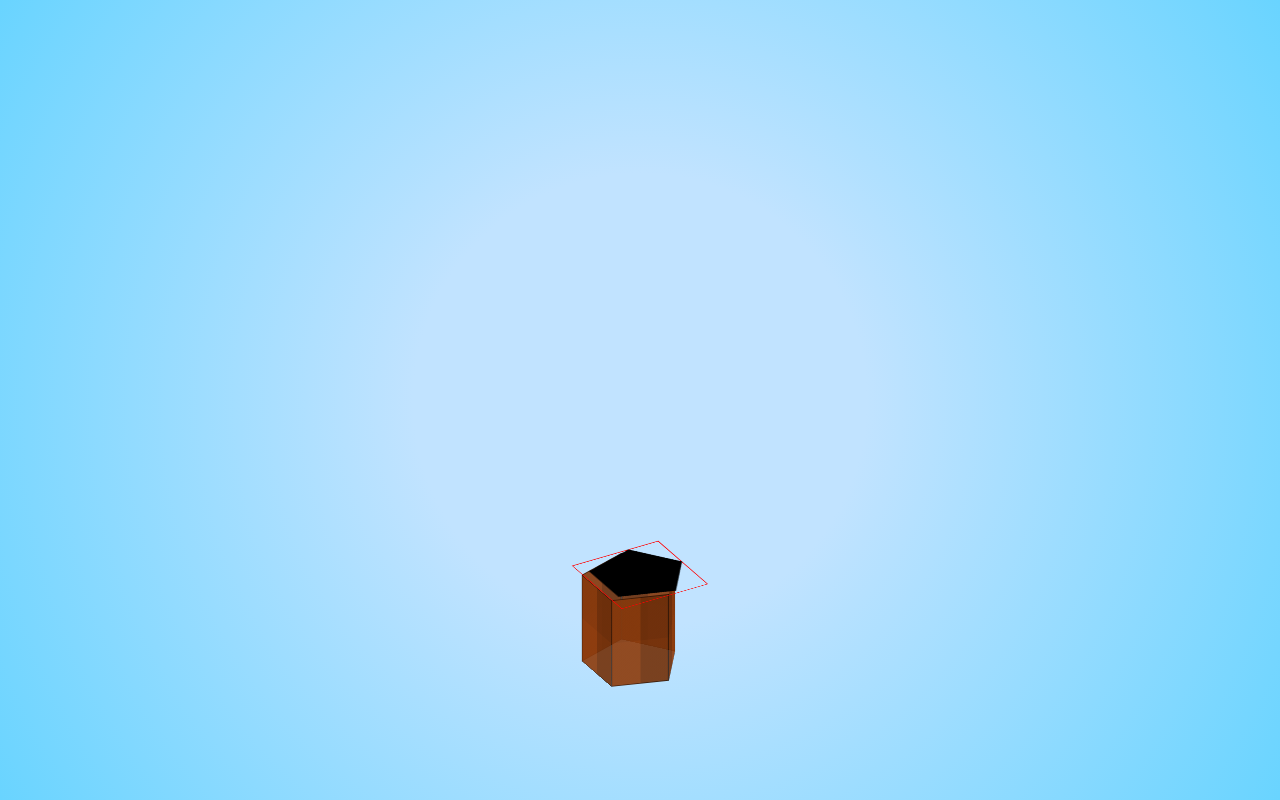
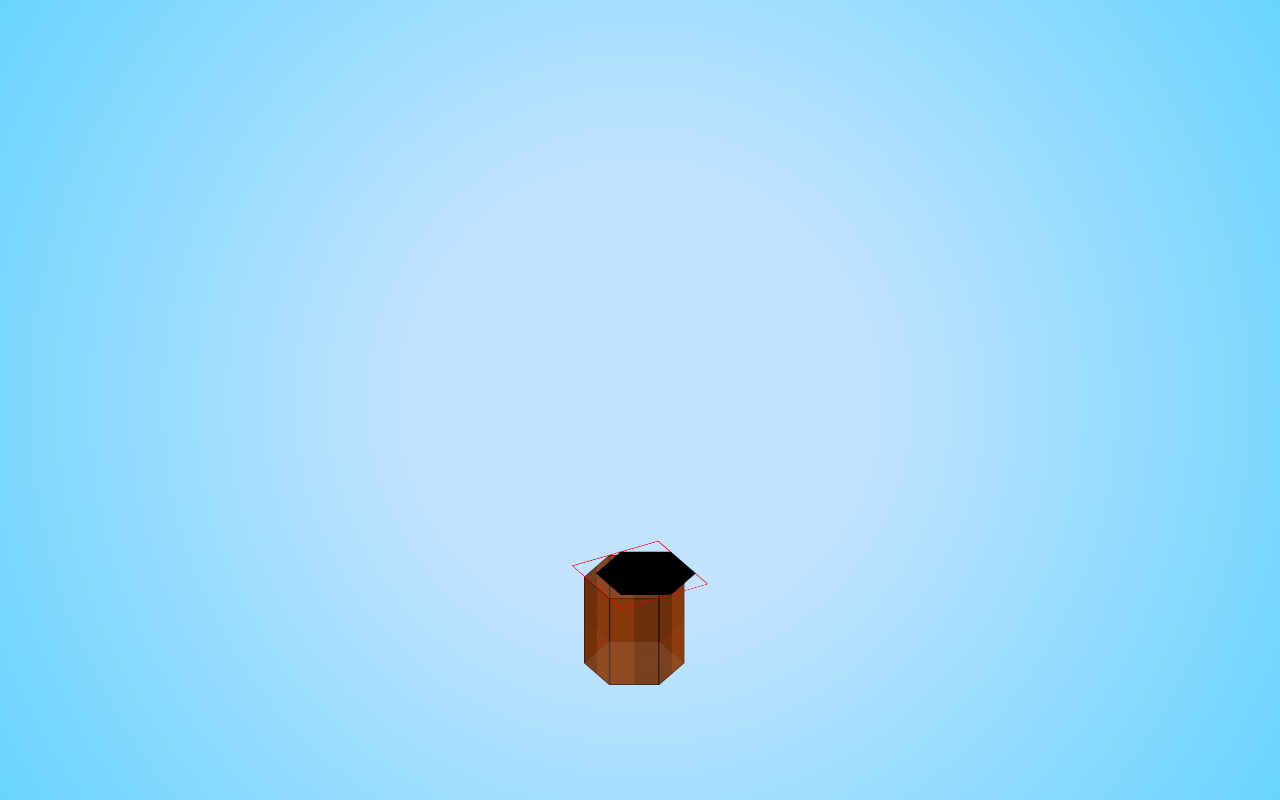
Before and after one commit to Danya-hub/bulding, a plain HTML site: page src/index.html in a window 1280 px wide. Drawn offline with Linux system fonts and the light colour scheme.

Commit message:
create site for bulding

```diff
--- a/src/index.js
+++ b/src/index.js
@@ -4,5 +4,5 @@ import objectOfShapes from "./js/createShape.js";
 import _getArrOfShapes from "./js/getArrOfShapes.js";
 import _createPlatform from "./js/createPlatform.js";
 
-const dataOfShapes = _getArrOfShapes(10, objectOfShapes, 100, 100); //number of shapes, object, width, height
-_createPlatform(dataOfShapes[2], 1); //shapes, number of sides //! sides 40
+const dataOfShapes = _getArrOfShapes(100, objectOfShapes, 100, 100); //number of shapes, object, width, height
+_createPlatform(dataOfShapes[3], 1); //shapes, number of sides // data.r <-- 2
--- a/src/js/createShape.js
+++ b/src/js/createShape.js
@@ -47,11 +47,11 @@ const _createShape = (numberOfSide, size) => {
     }
 
     function _createElem() {
-        data.insDegree = Math.round((180 * (data.numberOfSides - 2)) / data.numberOfSides),
+        data.insDegree = (180 * (data.numberOfSides - 2)) / data.numberOfSides,
             data.centDegree = 360 / data.numberOfSides;
-        data.w = data.maxW * (data.insDegree > 90 ? Math.sin((180 / data.numberOfSides) * (Math.PI / 180)) : 1);
-        data.r = data.w / (2 * Math.tan(180 / data.numberOfSides * (Math.PI / 180))),
-            data.R = data.w / (2 * Math.sin(180 / data.numberOfSides * (Math.PI / 180)));
+        data.w = data.maxW * (data.insDegree > 90 ? Math.sin((data.centDegree / 2) * (Math.PI / 180)) : 1);
+        data.r = data.w / (2 * Math.tan((data.centDegree / 2) * (Math.PI / 180))),
+            data.R = data.w / (2 * Math.sin((data.centDegree / 2) * (Math.PI / 180)));
 
         let parentElem = document.createElement('div');
         parentElem.className = 'baseSide';
--- a/src/js/createSurface.js
+++ b/src/js/createSurface.js
@@ -1,26 +1,27 @@
 const createSurface = (object) => {
     let coordForShape = '';
-    object.points.forEach((coord, i) => coordForShape += `${coord.x} ${coord.y}` + (object.numberOfSides - 1 > i ? ',' : ''));
-    const minX = _findSpecialCoord('min', 'x'),
-        minY = _findSpecialCoord('min', 'y');
 
     function __init__() {
-        _createElem();
+        object.points.forEach((coord, i) => coordForShape += `${coord.x} ${coord.y}` + (object.numberOfSides - 1 > i ? ',' : ''));
+        const minX = _findSpecialCoord('min', 'x'),
+            minY = _findSpecialCoord('min', 'y');
+
+        _createElem(minX, minY);
     }
 
     function _findSpecialCoord(meth, axis) {
         return Math[meth](...object.points.map(e => e[axis]))
     }
 
-    function _createElem() {
+    function _createElem(_x, _y) {
         let surface = document.createElement('svg'),
             polygon = document.createElement('polygon');
 
         surface.className = 'surface',
             polygon.className = 'polygon';
+            console.log(object.maxH - (object.numberOfSides % 2 ? object.R : object.r));
 
-        surface.setAttribute('viewBox', `${minX} ${minY} ${object.maxW} ${object.maxW}`);
-        // polygon.style.transform = `translateY(${object.R - object.r}px)`;
+        surface.setAttribute('viewBox', `${_x} ${_y} ${object.maxW} ${object.maxW}`);
         surface.style.cssText = `
             position: absolute;
             width: ${object.maxW}px;
--- a/src/style.css
+++ b/src/style.css
@@ -13,7 +13,6 @@ body {
     background: radial-gradient(circle, rgb(193, 227, 255) 30%, rgb(105, 212, 255)) no-repeat;
     width: 100vw;
     height: 100vh;
-    overflow: hidden;
 }
 
 #platform {
```
